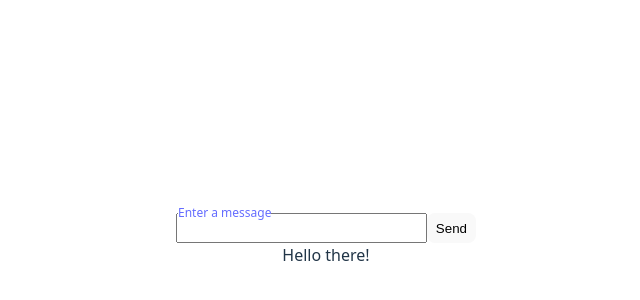
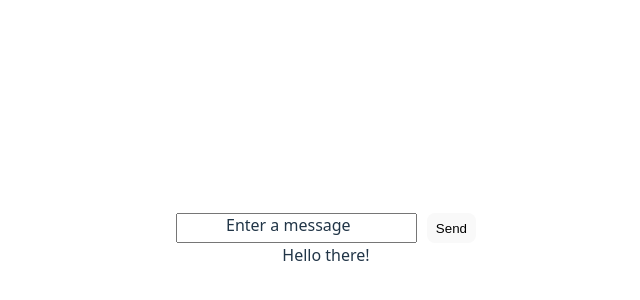
Before and after one commit to abdel1413/OptimisticStateFunction, a React (Vite) app: page / in a window 1280 px wide. Shown: the part 160-460 px from the top of the page, without its empty margins (314-954 px from the left). Built offline with nearby package versions, Linux system fonts and the light colour scheme.

Commit message:
styling the floating input

```diff
--- a/Thread.jsx
+++ b/Thread.jsx
@@ -27,7 +27,7 @@ export function Thread({ messages, sendMessageAction }) {
     <>
       <form action={formAction} ref={formRef}>
         {/* <div className='float-container'> */}
-        <input type="text" name="message" id='input-text' />
+        <input type="text" name="message" id='input-text' placeholder=' ' />
          <label htmlFor="input-text">Enter a message</label>
         {/* </div> */}
         <button type="submit">Send</button>
--- a/src/App.css
+++ b/src/App.css
@@ -36,7 +36,7 @@ label{
   top:0;
   left:55px;
     pointer-events: none;
-  transition: 0.2s ease all;
+  transition: 0.3s ease-out;
   background-color: transparent;
 
 }
@@ -48,9 +48,9 @@ form button{
 }
 
   form input:focus + label,
-  form input:not(:placeholder-shown) + label{
+  form input:not(:placeholder-shown) + label {
     top:-9px;
-    left:7px;
+    left:13px;
     font-size:12px;
     background-color: white;
     color:#646cff;
--- a/src/index.css
+++ b/src/index.css
@@ -34,15 +34,13 @@ button {
   background-color: #1a1a1a;
   cursor: pointer;
   transition: border-color 0.25s;
+  margin-left: 10px;
 
 }
 button:hover {
   border-color: #646cff;
 }
-button:focus,
-button:focus-visible {
-  outline: 4px auto -webkit-focus-ring-color;
-}
+
 
 @media (prefers-color-scheme: light) {
   :root {
```
